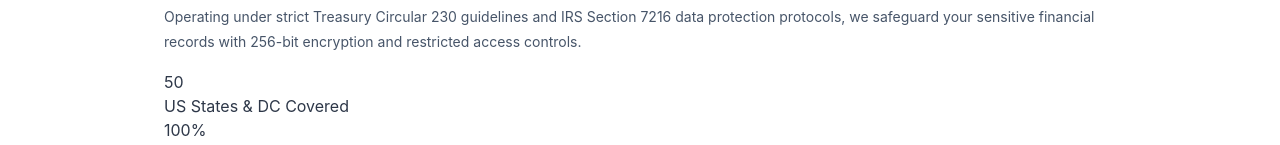
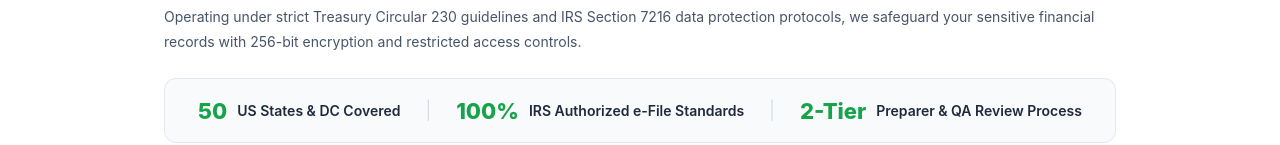
Before and after one commit to murali007/ira-tax-solutions, a React (Vite) app: page /about in a window 1280 px wide. Shown: the part 802-947 px from the top of the page. Built offline with nearby package versions, Linux system fonts and the light colour scheme; no server answers.

Commit message:
fix(ui): enforce single dollar sign, inline proven track record stats bar, and set services CTA heading to white

```diff
--- a/src/pages/public/About.css
+++ b/src/pages/public/About.css
@@ -143,6 +143,58 @@
   margin: 0 0 16px;
 }
 
+/* Proven Track Record Single Line Stats Bar */
+.clip-track-stat-bar-single-line {
+  display: flex;
+  align-items: center;
+  justify-content: space-evenly;
+  gap: 16px;
+  background: #f8fafc;
+  border: 1px solid #e2e8f0;
+  border-radius: 12px;
+  padding: 18px 24px;
+  margin-top: 24px;
+  white-space: nowrap;
+}
+
+.stat-item-inline {
+  display: inline-flex;
+  align-items: center;
+  gap: 10px;
+  white-space: nowrap;
+}
+
+.stat-num-badge {
+  font-size: 22px;
+  font-weight: 800;
+  color: #16a34a;
+  line-height: 1;
+}
+
+.stat-txt {
+  font-size: 14px;
+  font-weight: 600;
+  color: #1e293b;
+  white-space: nowrap;
+}
+
+.stat-pipe {
+  color: #cbd5e1;
+  font-size: 18px;
+  font-weight: 300;
+}
+
+@media (max-width: 820px) {
+  .clip-track-stat-bar-single-line {
+    flex-direction: column;
+    align-items: flex-start;
+    gap: 12px;
+  }
+  .stat-pipe {
+    display: none;
+  }
+}
+
 /* Resources Section matching Clip 4 */
 .clip-resources-section {
   padding: 60px 0 80px;
--- a/src/pages/public/About.jsx
+++ b/src/pages/public/About.jsx
@@ -87,7 +87,6 @@ export default function About() {
         <div className="clip-track-container">
           <h2 className="clip-track-heading">Our Proven Track Record</h2>
           <div className="clip-track-divider" />
-          <div className="clip-track-content-row">
           <div className="clip-track-text">
             <p>
               IRA Tax Solutions provides end-to-end US Individual Tax Preparation (Form 1040) for salaried professionals, tech employees with equity compensation (RSU/ESPP), freelancers, small business owners (Schedule C), and international visa holders across all 50 US states.
@@ -100,19 +99,20 @@ export default function About() {
             </p>
           </div>
 
-            <div className="clip-track-stat-box">
-              <div className="stat-card-row">
-                <div className="stat-number">50</div>
-                <div className="stat-label">US States &amp; DC Covered</div>
+          <div className="clip-track-stat-bar-single-line">
+            <div className="stat-item-inline">
+              <span className="stat-num-badge">50</span>
+              <span className="stat-txt">US States &amp; DC Covered</span>
             </div>
-              <div className="stat-card-row">
-                <div className="stat-number">100%</div>
-                <div className="stat-label">IRS Authorized e-File Standards</div>
+            <span className="stat-pipe">|</span>
+            <div className="stat-item-inline">
+              <span className="stat-num-badge">100%</span>
+              <span className="stat-txt">IRS Authorized e-File Standards</span>
             </div>
-              <div className="stat-card-row">
-                <div className="stat-number">2-Tier</div>
-                <div className="stat-label">Preparer &amp; QA Review Process</div>
-              </div>
+            <span className="stat-pipe">|</span>
+            <div className="stat-item-inline">
+              <span className="stat-num-badge">2-Tier</span>
+              <span className="stat-txt">Preparer &amp; QA Review Process</span>
             </div>
           </div>
         </div>
--- a/src/pages/public/Pricing.jsx
+++ b/src/pages/public/Pricing.jsx
@@ -7,7 +7,7 @@ export default function Pricing() {
     {
       name: 'Basic',
       badge: 'For Simple W-2 Returns',
-      price: '$XX',
+      price: '$X',
       period: 'starting from',
       desc: 'Ideal for single or married professionals with standard W-2 income and standard deductions.',
       features: [
@@ -24,7 +24,7 @@ export default function Pricing() {
     {
       name: 'Standard',
       badge: 'For Most Individuals',
-      price: '$XX',
+      price: '$X',
       period: 'starting from',
       desc: 'Comprehensive filing for salaried employees with 1099 income, deductions, and common credits.',
       features: [
--- a/src/pages/public/Refer.jsx
+++ b/src/pages/public/Refer.jsx
@@ -38,7 +38,7 @@ export default function Refer() {
             </p>
           </div>
           <div className="hero-reward-card">
-            <div className="reward-icon" style={{ fontSize: '32px', fontWeight: 800 }}>$</div>
+            <Gift size={36} className="reward-icon" style={{ margin: '0 auto 8px', color: '#16a34a' }} />
             <div className="reward-amount">$40</div>
             <div className="reward-label">Per Successful US Tax Return</div>
             <div className="reward-sub">Zelle / PayPal / Gift Card</div>
--- a/src/pages/public/Services.jsx
+++ b/src/pages/public/Services.jsx
@@ -73,10 +73,10 @@ export default function Services() {
 
         {/* Bottom CTA Card */}
         <div style={{ marginTop: '50px', background: 'linear-gradient(135deg, #0d2847 0%, #1e3a8a 100%)', borderRadius: '16px', padding: '40px', color: '#ffffff', textAlign: 'center', boxShadow: '0 10px 25px rgba(0,0,0,0.1)' }}>
-          <h2 style={{ fontSize: '26px', marginBottom: '12px', fontWeight: 700 }}>
+          <h2 style={{ fontSize: '26px', marginBottom: '12px', fontWeight: 700, color: '#ffffff', textShadow: '0 2px 8px rgba(0,0,0,0.4)' }}>
             Ready to File Your Taxes with Confidence?
           </h2>
-          <p style={{ color: '#cbd5e1', maxWidth: '600px', margin: '0 auto 24px', fontSize: '15px', lineHeight: '1.6' }}>
+          <p style={{ color: '#f1f5f9', maxWidth: '600px', margin: '0 auto 24px', fontSize: '15px', lineHeight: '1.6', textShadow: '0 1px 3px rgba(0,0,0,0.2)' }}>
             Book a free 15-minute consultation with our tax specialists to discuss your situation, required documents, and get a clear upfront quote.
           </p>
           <div style={{ display: 'flex', justifyContent: 'center', gap: '16px', flexWrap: 'wrap' }}>
```
Lines whose indentation alone changed are shown as unchanged.
